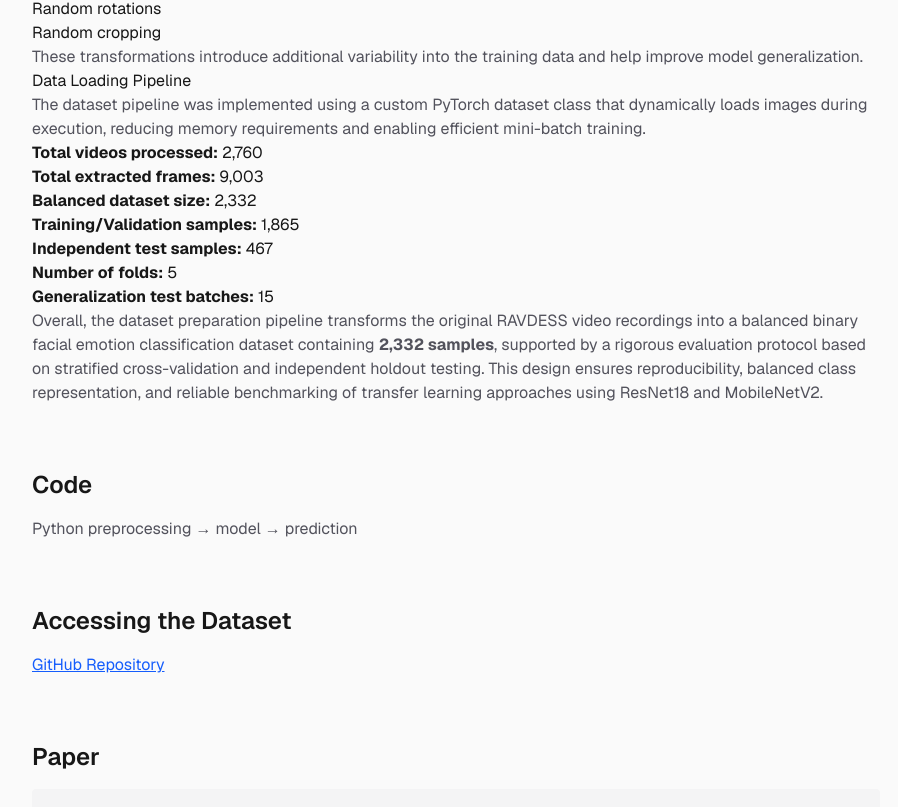
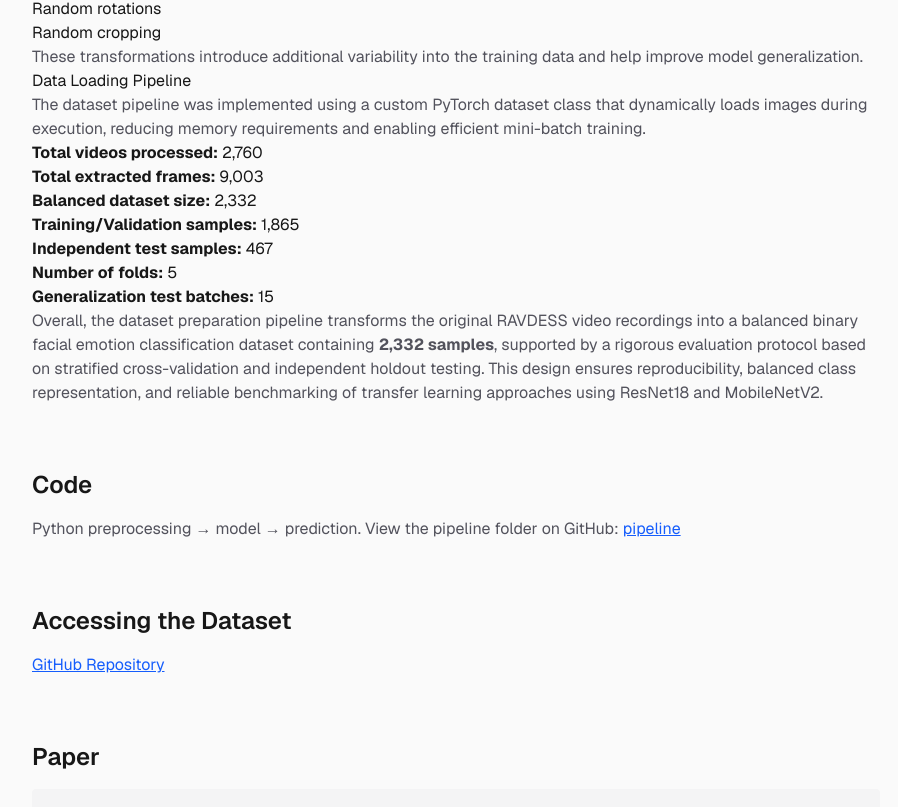
Before and after one commit to pepealania/image-processing-project-tutorial-deep-learning-happy-not-happy-classification, a Next.js app: page /image-processing-project-tutorial-deep-learning-happy-not-happy-classification/ in a window 1280 px wide. Shown: the part 3020-3827 px from the top of the page, without its empty margins (184-1082 px from the left). Built offline with nearby package versions, Linux system fonts and the light colour scheme.

Commit message:
url to code

```diff
--- a/src/app/page.tsx
+++ b/src/app/page.tsx
@@ -224,7 +224,15 @@ Overall, the dataset preparation pipeline transforms the original RAVDESS video
           <section id="code" className="mb-16">
             <h2 className="text-2xl font-semibold mb-4">Code</h2>
             <p className="text-zinc-600 dark:text-zinc-400">
-              Python preprocessing → model → prediction
+              Python preprocessing → model → prediction. View the pipeline folder on GitHub:
+              <a
+                className="ml-1 text-blue-600 underline"
+                href="https://github.com/pepealania/image-processing-project-tutorial-deep-learning-happy-not-happy-classification/tree/main/pipeline"
+                target="_blank"
+                rel="noreferrer"
+              >
+                pipeline
+              </a>
             </p>
           </section>
 
```
